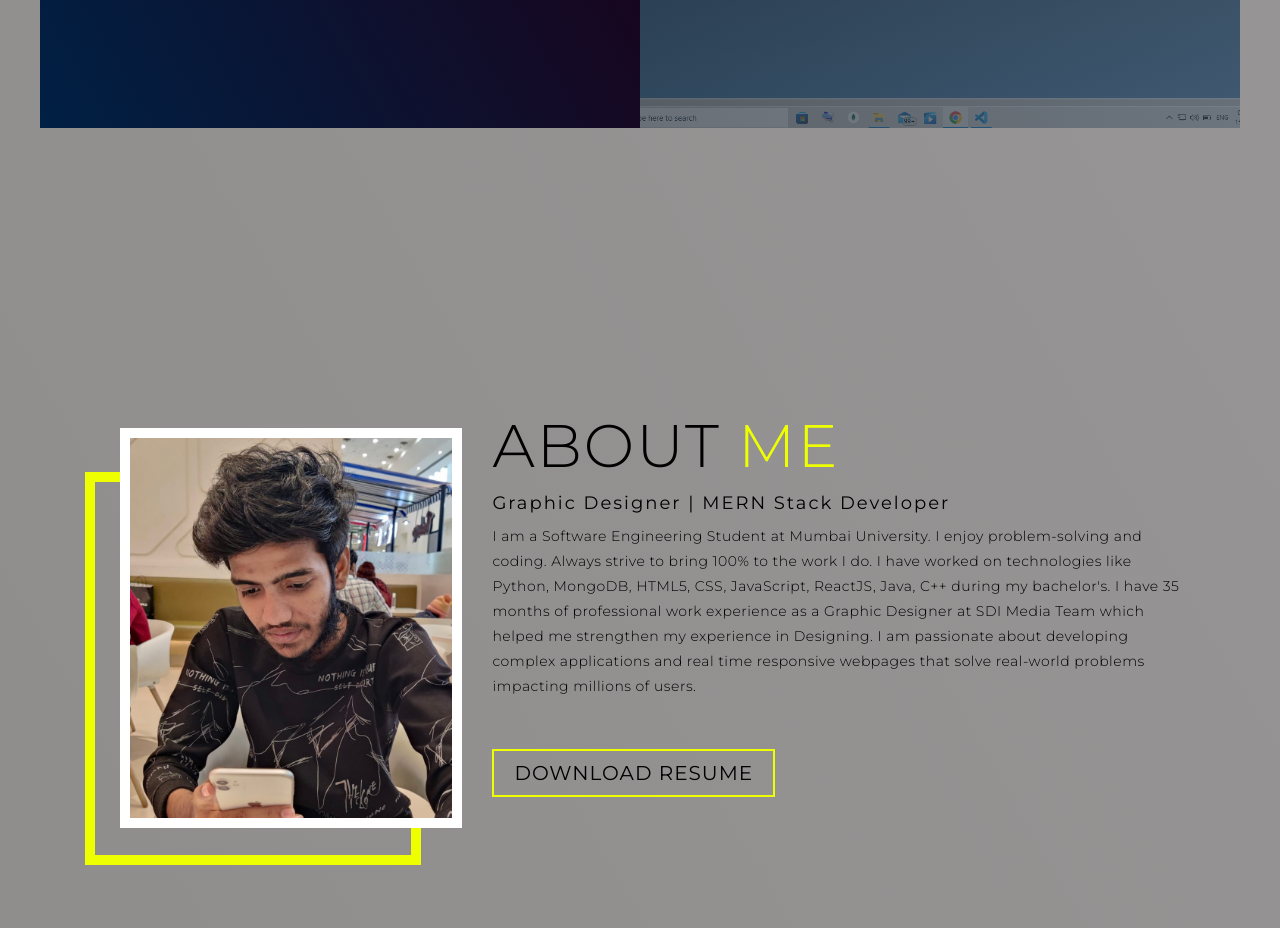
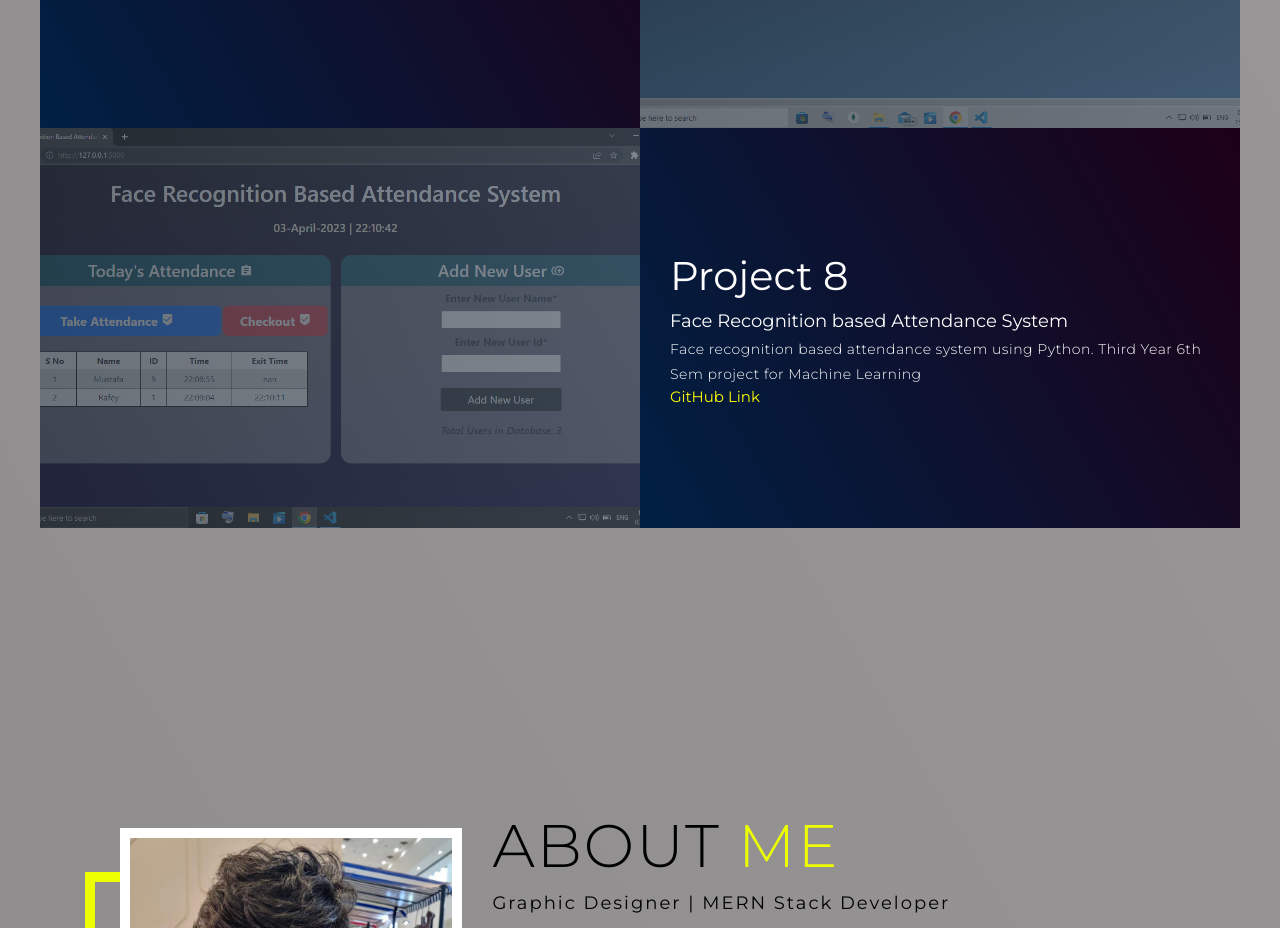
Before and after one commit to rafeldo36/profile, a plain HTML site: page index.html in a window 1280 px wide. Shown: the part 4640-5568 px from the top of the page. Drawn offline with Linux system fonts and the light colour scheme.

Commit message:
Update index.html

```diff
--- a/index.html
+++ b/index.html
@@ -165,6 +165,17 @@
             <img src="./img/namaz.png" alt="img">
           </div>
         </div>
+        <div class="project-item">
+          <div class="project-info">
+            <h1>Project 8</h1>
+            <h2>Face Recognition based Attendance System</h2>
+            <p>Face recognition based attendance system using Python. Third Year 6th Sem project for Machine Learning </p>
+              <a target="_blank" href="https://github.com/rafeldo36/face-recognition-based-attendancy-system">GitHub Link</a>
+          </div>
+          <div class="project-img">
+            <img src="./img/face.png" alt="img">
+          </div>
+        </div>
       </div>
     </div>
   </section>
```
